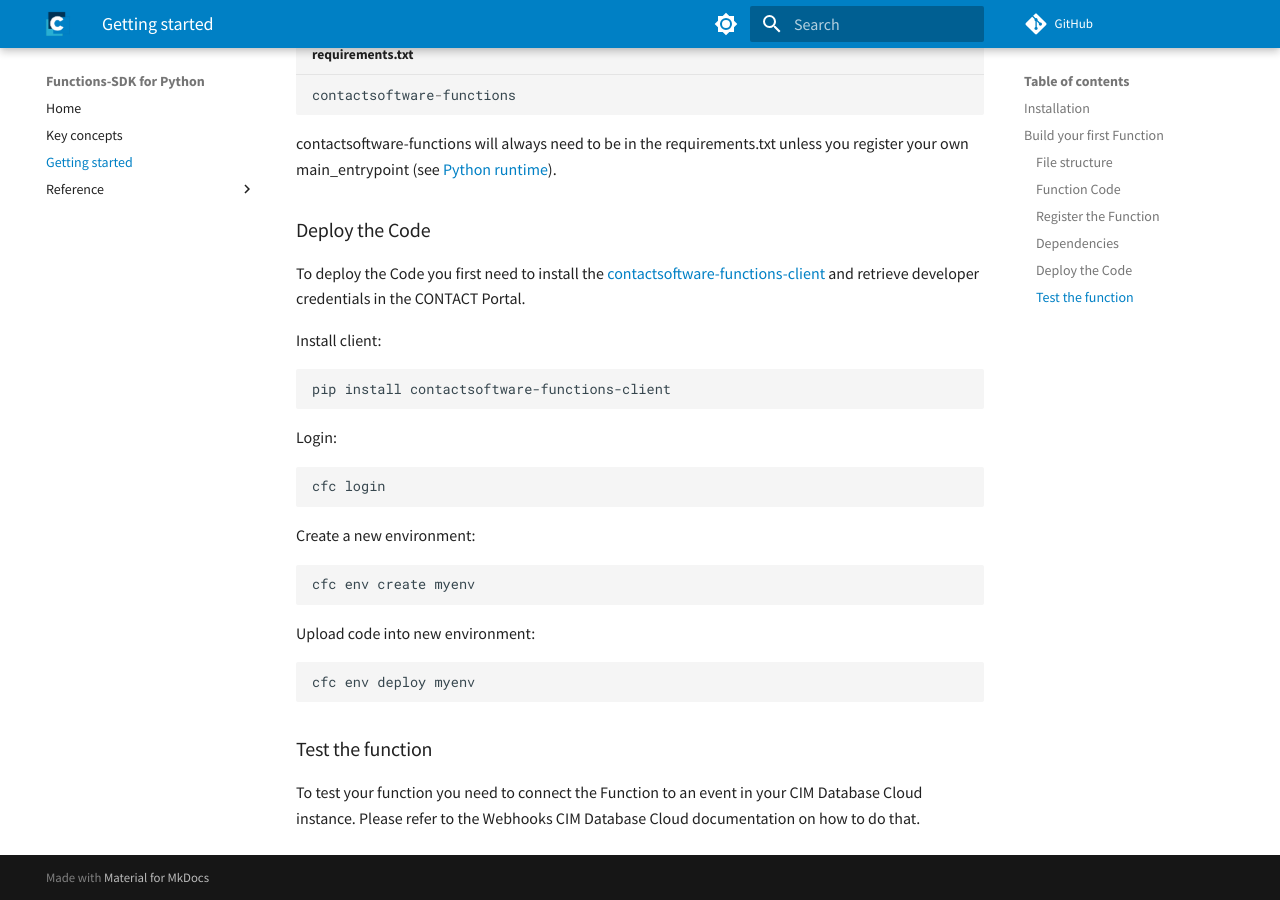
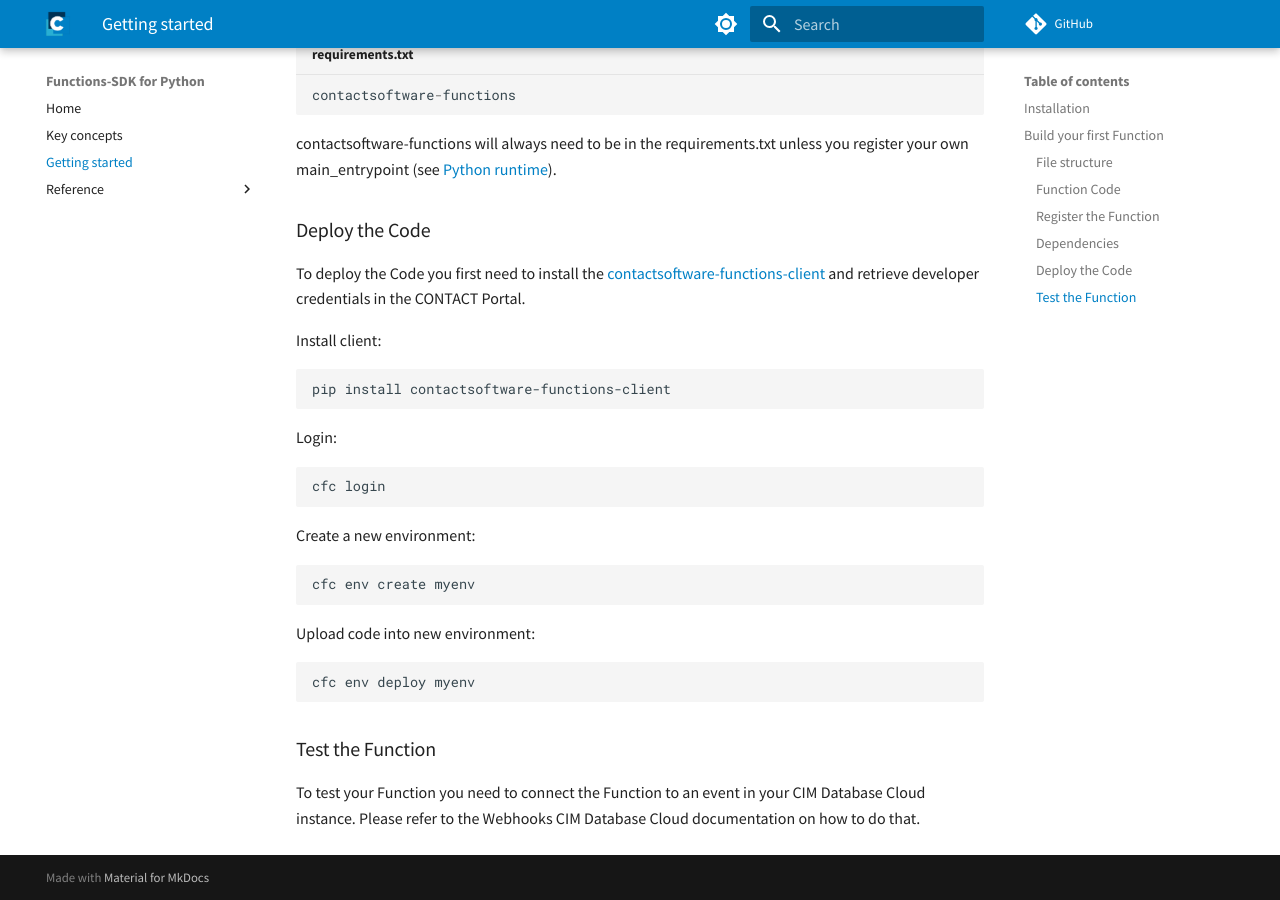
Before and after one commit to cslab/functions-sdk-python, an MkDocs documentation site: the page built from docs/getting_started.md, in a window 1280 px wide and 900 px high, scrolled down 2203 px. Built offline with MkDocs 1.6.1 and Material for MkDocs 9.7.7, drawn with Linux system fonts in a browser that asks for light colours; comment, search, counter and statistics services are not loaded.

Commit message:
fix typo

````diff
--- a/docs/getting_started.md
+++ b/docs/getting_started.md
@@ -116,6 +116,6 @@
 cfc env deploy myenv
 ```
 
-### Test the function
-To test your function you need to connect the Function to an event in your CIM Database Cloud instance.
+### Test the Function
+To test your Function you need to connect the Function to an event in your CIM Database Cloud instance.
 Please refer to the Webhooks CIM Database Cloud documentation on how to do that.
````
